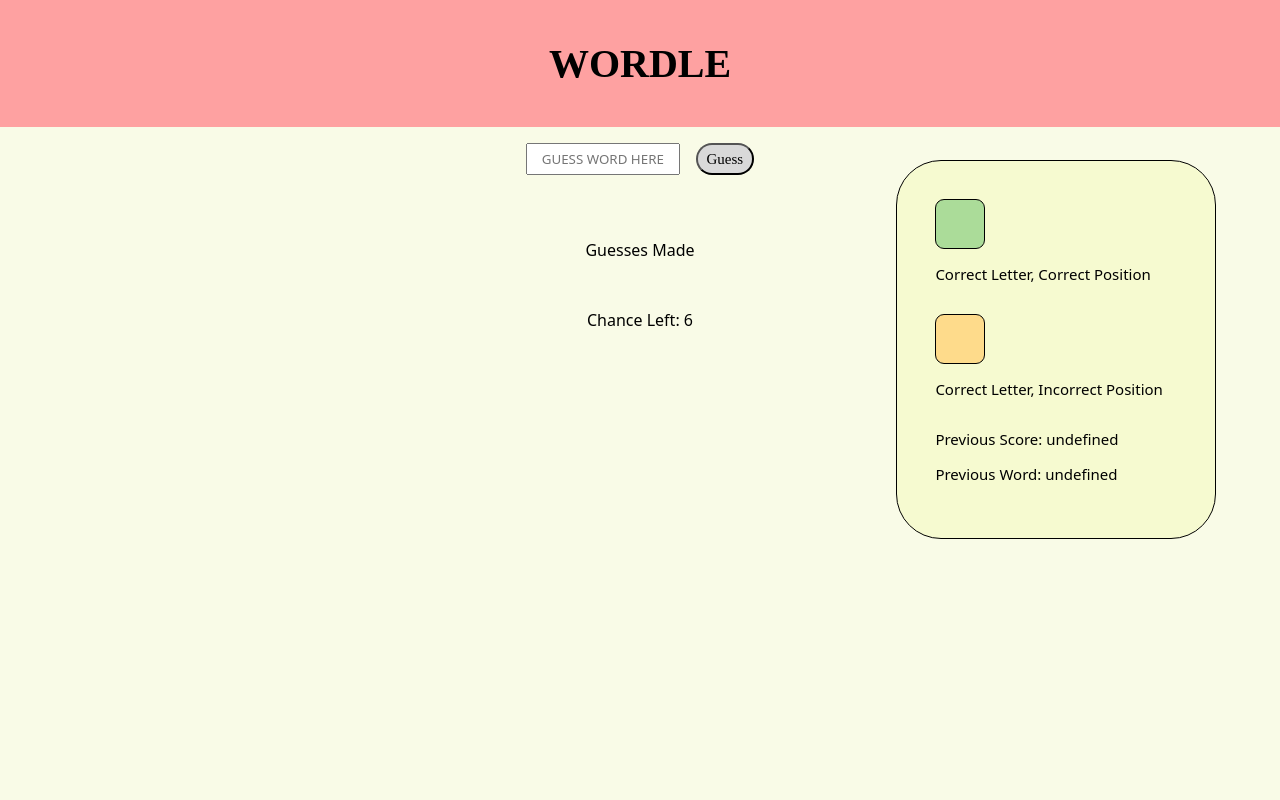
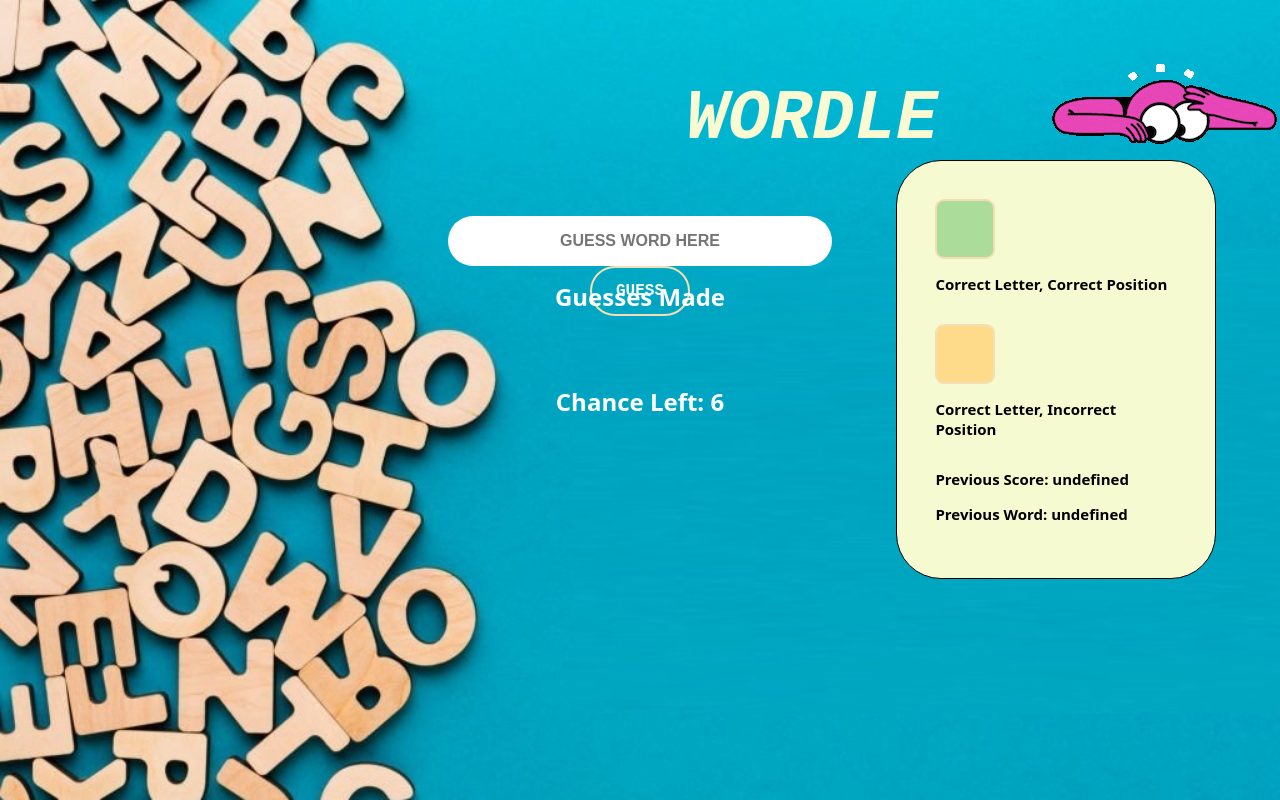
Before and after one commit to manjeetsharma0796/wordle, a website: page index.html in a window 1280 px wide. Drawn offline with Linux system fonts and the light colour scheme.

Commit message:
changed the UI

```diff
--- a/index.html
+++ b/index.html
@@ -12,8 +12,12 @@
 
   <body>
     <section id="header">
+
       <h1 id="heading">WORDLE</h1>
+      <img class="gif" src="200.gif">
     </section>
+
+
 
     <section id="input-section">
       <input
@@ -22,7 +26,7 @@
         placeholder="Guess word here"
         id="guess-area"
       />
-      <input type="button" value="Guess" id="guess-button" />
+      <input type="button" value="Guess" id="guess-button" class="guess-button" />
     </section>
 
     <section id="color-meaning">
@@ -45,8 +49,9 @@
 
       <section id="guess-history"></section>
       <p>Chance Left: <span id="chance-left">6</span></p>
-      <section id="score"></section>
+
+    </article>
+    <section id="score"></section>
       <section id="correct-word"></section>
-    </article>
   </body>
 </html>
--- a/style.css
+++ b/style.css
@@ -7,54 +7,60 @@
 }
 
 body {
-  background-color:F9FBE7;
+  position: relative;
+  background-image: url('lul.jpg');
   display: flex;
   flex-flow: column wrap;
   justify-content: center;
-}
-#header{
-  background-color: FEA1A1;
+  background-repeat: no-repeat;
+  background-size: cover;
+  height: 100vh;
+  display: flex;
+  justify-content: center;
+  align-items: center;
 }
 #heading {
+  position: absolute;
+  top: 10px;
+  left: 620px;
   height: 5%;
   width: 30%;
-  font-family: "Librebaskervile";
-  font-size: 40;
+  font-family:'Courier New', Courier, monospace;
+  font-size: 70;
   text-align: center;
-  font-style: bold;
+  font-style:oblique;
   margin: 1em auto;
+  justify-content: center;
+  display: flex;
+  color: lightgoldenrodyellow;
 }
 
 #input-section {
+  position: absolute;
+  top: 200px;
   width: 30%;
   height: 10%;
   display: flex;
-  flex-flow: row wrap;
+  flex-flow:  wrap;
   justify-content: center;
   margin: 1em auto;
   column-gap: 1em;
-}
-
-#input-section * {
-  height: 30px;
-}
-
-#guess-button {
-  border-radius: 1.5em;
-  background-color: D9D9D9;
-  font-family: "Average Sans";
-  font-size: 15;
-  font-weight: 400;
-  border-color: black;
-  width:15%;
-  height:40%;
+  border-radius: 20px;
+  border: none;
 }
 
 #guess-area {
-  width: 40%;
-  height: 40%;
-  padding-left: 1em;
+  width: 400px;
+  height: 50px;
+  padding: 20px;
   text-transform: uppercase;
+  font-family:sans-serif;
+  font-size: 16;
+  border-radius: 40px;
+  border: none;
+  outline: none;
+  text-align: center;
+  font-weight: bold;
 }
 
 #guess-area:focus{
@@ -62,18 +68,23 @@
 }
 
 #status {
-  width: 40%;
-  height: 60%;
+  position: absolute;
+  top: 280px;
+  width: 25%;
+  height: 65%;
   margin: 0 auto;
   display: flex;
   flex-flow: column wrap;
   row-gap: 1em;
-  justify-content: flex-start;
-  align-items: center;
+  align-items:center;
+  color: #fff;
+  font-weight:bolder;
+  font-size:x-large;
 }
 
 #guess-history {
-  line-height: 2em;
+  position: relative;
+  line-height: 1.5em;
   margin-bottom: 1em;
   display: flex;
   flex-flow: column;
@@ -87,14 +98,15 @@
 }
 
 .box {
-  height: 50px;
-  width: 50px;
+  position: relative;
+  height: 60px;
+  width: 60px;
   text-align: center;
   justify-content: center;
   align-items: center;
-  border: 1px solid black;
+  border: 2px solid wheat;
   border-radius: 0.6em;
-  font-weight: 500;
+  font-weight:bolder;
 }
 
 .green {
@@ -108,7 +120,7 @@
 #color-meaning {
   font-family: "Sansation Light";
   font-size: 15;
-  font-weight: 300;
+  font-weight:bold;
   display: block;
   border: 1px solid black;
   background-color: F6FAD0;
@@ -124,3 +136,54 @@
   align-items: center;
   margin-bottom: 1em;
 }
+
+.gif {
+  position: absolute;
+  top: 30px;
+  left: 1050px;
+}
+
+.guess-button{
+  width: 100px;
+  height: 50px;
+  font-size:16;
+  font-family: 'Courier New', Courier, monospace;
+  background: transparent;
+  color: #fff;
+  border-color: #fff;
+  padding: 10px;
+  font-weight: bold;
+  text-transform: uppercase;
+  transition: 0.5s;
+  border: 2px solid wheat;
+  border-radius: 80px;
+  text-align: center;
+}
+.guess-button:hover{
+  background-color: #03e9f4;
+color: #fff;
+box-shadow: 0px 0px 5px #03e9f4, 0px 0px 25px #03e9f4, 0px 0px 50px #03e9f4, 0px 0px 100px #03e9f4;
+-webkit-box-reflect: below 1px linear-gradient(transparent, #0005);
+}
+
+#score{
+  position: absolute;
+  top: 700px;
+  left: 1380px;
+  color: #fff;
+  font-weight:bolder;
+  font-size:xx-large;
+}
+#correct-word{
+  position: absolute;
+  top: 780px;
+  left: 1380px;
+  color: #fff;
+  font-weight:bolder;
+  font-size:xx-large;
+}
+
+#chance-left{
+  position: relative;
+  flex: sta;
+}
```
Also changed, not shown: 200.gif (added), lul.jpg (added).
